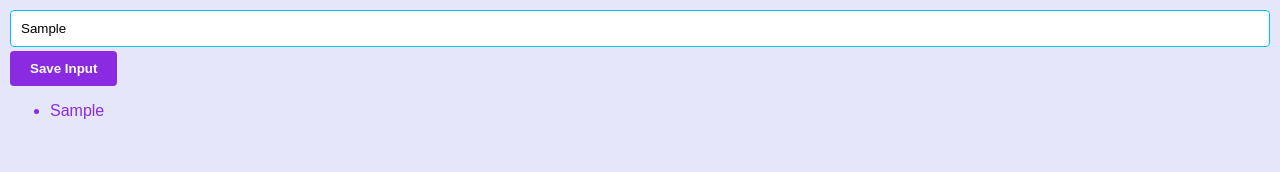
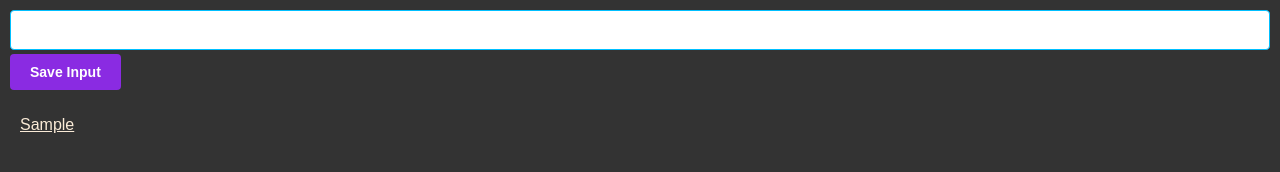
Before and after one commit to siestuser/LeadsTrackerExt, a browser extension: page index.html in a window 1280 px wide. Both pictures are taken after typing "Sample" into the empty fields and a click on the button "Save Input". Drawn offline with Linux system fonts and the light colour scheme.

Commit message:
added more styling, error handling and refactored code

```diff
--- a/css/style.css
+++ b/css/style.css
@@ -1,41 +1,65 @@
 :root {
-    --color: blueviolet;
-    --background: lavender;
+    --color: antiquewhite;
+    --background: #333333;
     --font-family: Arial, Helvetica, sans-serif;
     --btn-color: white;
     --border-radius: 4px;
+    --btn-background: blueviolet;
+    --font-size: 16px;
 }
 
 body{
     background: var(--background);
-    font-family: var(--font-family);
+    font-family: var(--font-family), sans-serif;
     font-size: 16px;
     margin: 0;
     color: var(--color);
     padding: 10px;
-    /*display: grid;*/
-    /*gap: 10px;*/
+    min-width: 400px;
+}
+a{
+    text-decoration: underline;
+    color: var(--color);
 }
 
+.notification{
+    background: darksalmon;
+    color: darkred;
+    font-family: var(--font-family), sans-serif;
+    font-size: 16px;
+    padding: 10px;
+    margin-bottom: 4px;
+    box-sizing: border-box;
+    border-radius: var(--border-radius);
+}
+.error-msg{
+    display: none;
+}
 input {
-    font-family: var(--font-family);
+    font-family: var(--font-family), sans-serif;
     border: 1px solid deepskyblue;
     border-radius: var(--border-radius);
     width: 100%;
     padding: 10px;
     box-sizing: border-box;
     margin-bottom: 4px;
+    font-size: var(--font-size);
 }
 input:focus{
     border: 1px solid var(--color);
     background-color: aliceblue;
 }
 button {
-    font-family: var(--font-family);
-    background-color: var(--color);
+    font-family: var(--font-family), sans-serif;
+    background-color: var(--btn-background);
     color: var(--btn-color);
     padding: 10px 20px;
     border-radius: var(--border-radius);
     border: none;
     font-weight: bold;
+    font-size: 14px;
 }
+.lead-list ul{
+    list-style: none;
+    padding: 10px;
+}
--- a/index.html
+++ b/index.html
@@ -5,15 +5,17 @@
     <meta name="viewport" content="width=device-width, initial-scale=1.0">
     <title>Lead tracker</title>
     <link rel="stylesheet" href="/css/style.css">
-
+    <link rel="favicon" href="/img/icon.png">
 </head>
 <body>
 <div class="wrapper">
-    <input id="input-el" type="text">
+    <input aria-label="input-field-lead" id="input-el" type="text">
+    <div class="notification error-msg" id="error-div">⚠️ Input field cannot be empty!</div>
     <button id="input-btn" type="button">Save Input</button>
-    <ul id="ul-el">
-
-    </ul>
+    <div class="lead-list">
+        <ul id="ul-el">
+        </ul>
+    </div>
 </div>
 <script src="/js/index.js"></script>
 </body>
--- a/js/index.js
+++ b/js/index.js
@@ -2,15 +2,29 @@ let myLeads = [];
 const inputBtn = document.getElementById('input-btn');
 const inputEl = document.getElementById('input-el');
 const ulEl = document.getElementById('ul-el');
+const errorDiv = document.getElementById('error-div');
 
 inputBtn.addEventListener('click', function(){
-    myLeads.push(inputEl.value);
     addListElement();
-    // console.log(myLeads);
 });
 
 function addListElement(){
-    let liEl = document.createElement('li');
-    liEl.textContent = inputEl.value;
-    ulEl.appendChild(liEl);
+    if(inputEl.value !== ''){
+        //hide error
+        errorDiv.style.display = 'none';
+        //add to array, display item and clear the field
+        myLeads.push(inputEl.value);
+        //create list element;
+        let liEl = document.createElement('li');
+        liEl.innerHTML = `<a href="${inputEl.value}" target="_blank">${inputEl.value}</a>`;
+        ulEl.appendChild(liEl);
+        clearField();
+    } else {
+        //show error
+        errorDiv.style.display = 'block';
+    }
 }
+
+function clearField(){
+    inputEl.value = '';
+}
--- a/package.json
+++ b/package.json
@@ -1,5 +1,5 @@
 {
-  "name": "LeadsTrackerExt",
+  "name": "Leads Tracker",
   "version": "1.0.0",
   "description": "",
   "main": "js/index.js",
```
Also changed, not shown: img/icon.png (added), manifest.json (added).
